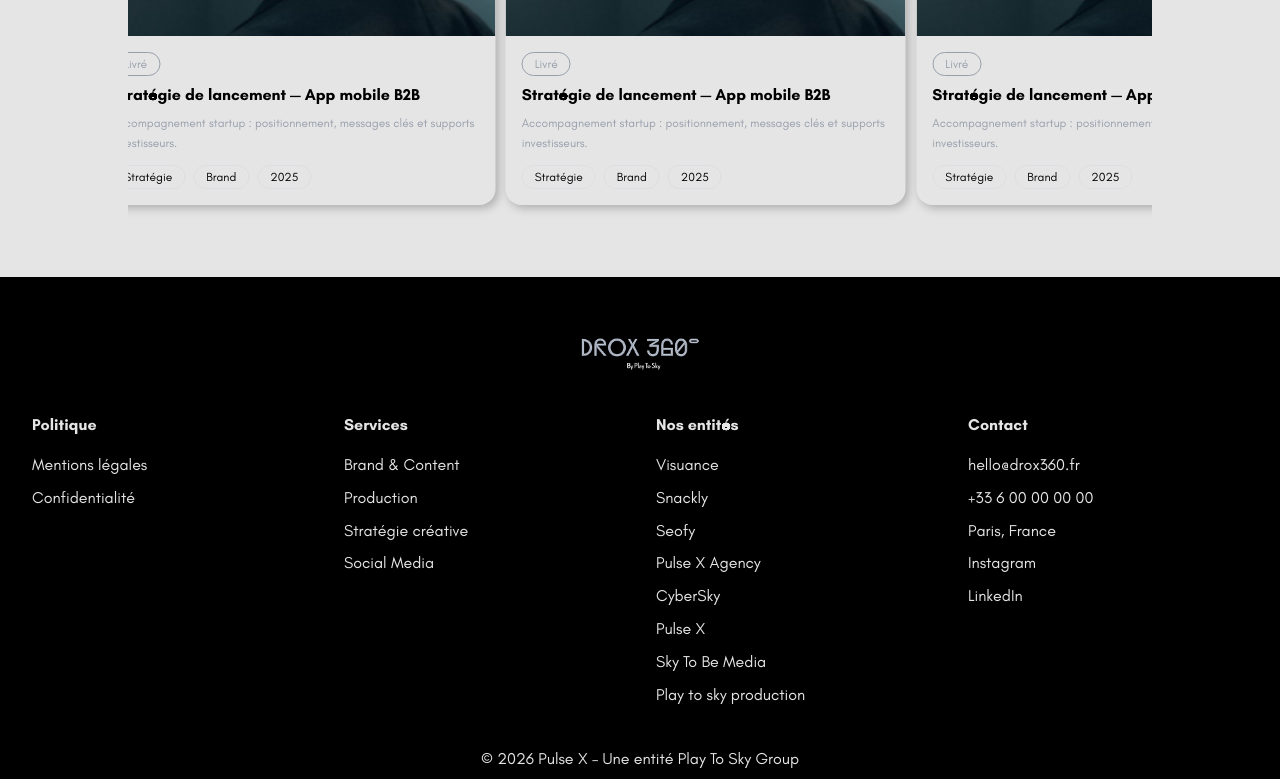
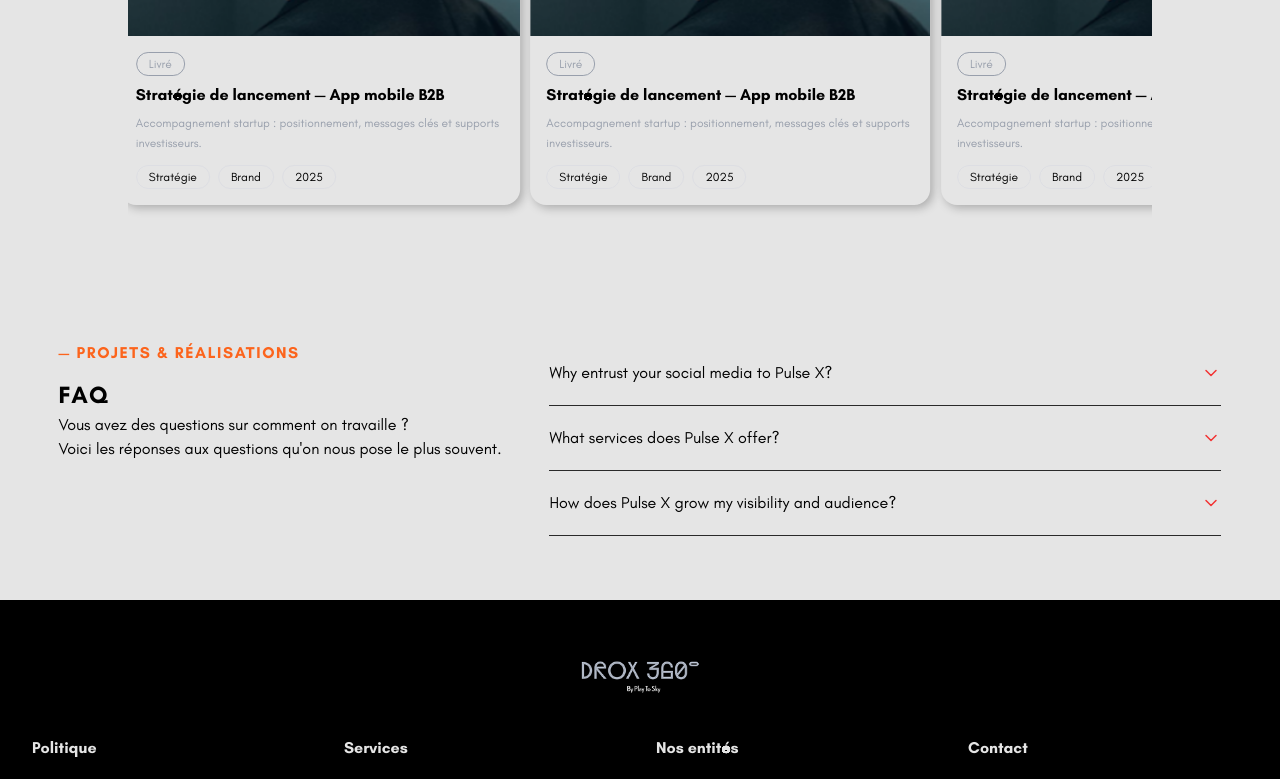
Before and after one commit to 4skygroup/drox360, a React (Vite) app: page / in a window 1280 px wide. Shown: the part 1571-2350 px from the top of the page. Built offline with nearby package versions, Linux system fonts and the light colour scheme.

Commit message:
ajout de la faq (il manque le txt)

```diff
--- /dev/null
+++ b/src/components/faq/Faq.tsx
@@ -0,0 +1,49 @@
+import { faqData } from "./FaqData.tsx";
+import FAQRow from "./FaqRow.tsx";
+import {useState} from "react";
+
+const FAQ = () => {
+
+    const [openIndex, setOpenIndex] = useState<number | null>(null);
+
+    return (
+        <section className="w-full flex justify-center items-start px-6 py-16 gap-12">
+
+            <div className="flex flex-col">
+                <p className="text-t5 font-bold text-drox360-orange uppercase tracking-widest mb-3">
+                    — Projets & Réalisations
+                </p>
+
+                <h2 className="font-glacial text-h7 font-bold text-black tracking-widest uppercase">
+                    FAQ
+                </h2>
+
+                <p>
+                    Vous avez des questions sur comment on travaille ?
+                    <br />
+                    Voici les réponses aux questions qu'on nous pose le plus souvent.
+                </p>
+            </div>
+
+            <div className="w-full max-w-2xl">
+
+                {faqData.map((item, index) => (
+                    <FAQRow
+                        key={item.id}
+                        item={item}
+                        isOpen={openIndex === index}
+                        onToggle={() =>
+                            setOpenIndex(
+                                openIndex === index ? null : index
+                            )
+                        }
+                    />
+                ))}
+
+            </div>
+
+        </section>
+    );
+};
+
+export default FAQ;
--- /dev/null
+++ b/src/components/faq/FaqData.tsx
@@ -0,0 +1,26 @@
+export interface FAQItem {
+    id: number;
+    question: string;
+    answer: string;
+}
+
+export const faqData: FAQItem[] = [
+    {
+        id: 1,
+        question: "Why entrust your social media to Pulse X?",
+        answer:
+            "Because an effective social media presence can’t be improvised. From strategy and content creation to advertising and analytics, every step matters. Pulse X brings all these areas of expertise together within a single team, with a constant commitment to quality. You benefit from consistent management of all your social media channels—Instagram, TikTok, and beyond—rather than scattered efforts.",
+    },
+    {
+        id: 2,
+        question: "What services does Pulse X offer?",
+        answer:
+            "Pulse X covers your entire social media presence: editorial strategy, content creation, account management, digital advertising (Meta Ads, TikTok Ads), community engagement, and performance reporting. From conception to distribution, your communication is managed end-to-end, with a consistent voice across every platform.",
+    },
+    {
+        id: 3,
+        question: "How does Pulse X grow my visibility and audience?",
+        answer:
+            "Our approach is based on data and iteration. We define your positioning, build a distinctive editorial strategy, and then produce content designed to maximize reach and engagement. Every action is measured, analyzed, and adjusted. The goal isn’t just to rack up numbers, but to build a qualified, engaged audience that generates value.",
+    },
+];
--- /dev/null
+++ b/src/components/faq/FaqRow.tsx
@@ -0,0 +1,68 @@
+import type { FAQItem } from "./FaqData.tsx";
+
+const ChevronIcon = ({ isOpen }: { isOpen: boolean }) => (
+    <svg
+        width="20"
+        height="20"
+        viewBox="0 0 20 20"
+        fill="none"
+        xmlns="http://www.w3.org/2000/svg"
+        className="transition-transform duration-300 ease-in-out shrink-0"
+        style={{ transform: isOpen ? "rotate(180deg)" : "rotate(0deg)" }}
+    >
+        <path
+            d="M5 7.5L10 12.5L15 7.5"
+            stroke="#F23333"
+            strokeWidth="1.5"
+            strokeLinecap="round"
+            strokeLinejoin="round"
+        />
+    </svg>
+);
+
+interface FAQRowProps {
+    item: FAQItem;
+    isOpen: boolean;
+    onToggle: () => void;
+}
+
+const FAQRow = ({
+    item,
+    isOpen,
+    onToggle,
+}: FAQRowProps) => {
+
+    return (
+        <div className="border-b border-[#2A2A2A]">
+
+            <button
+                onClick={onToggle}
+                className="w-full flex items-center justify-between py-5 px-0 text-left group"
+                aria-expanded={isOpen}
+            >
+                <span
+                    className="font-glacial text-t5 transition-colors duration-200 text-black pr-4"
+                >
+                    {item.question}
+                </span>
+
+                <ChevronIcon isOpen={isOpen} />
+            </button>
+
+            <div
+                className="overflow-hidden transition-all duration-300 ease-in-out"
+                style={{
+                    maxHeight: isOpen ? "500px" : "0px",
+                    opacity: isOpen ? 1 : 0,
+                }}
+            >
+                <p className="font-glacial text-t5 text-black pb-5 leading-relaxed">
+                    {item.answer}
+                </p>
+            </div>
+
+        </div>
+    );
+};
+
+export default FAQRow;
--- a/src/pages/Home.tsx
+++ b/src/pages/Home.tsx
@@ -1,11 +1,13 @@
 import Hero from "../components/Hero.tsx";
 import ProjetGrid from "../components/projet/ProjetGrid.tsx";
+import Faq from "../components/faq/Faq.tsx";
 
 function Home() {
     return (
         <div className="bg-drox360-light-gray">
             <Hero />
             <ProjetGrid />
+            <Faq />
         </div>
     );
 }
```
